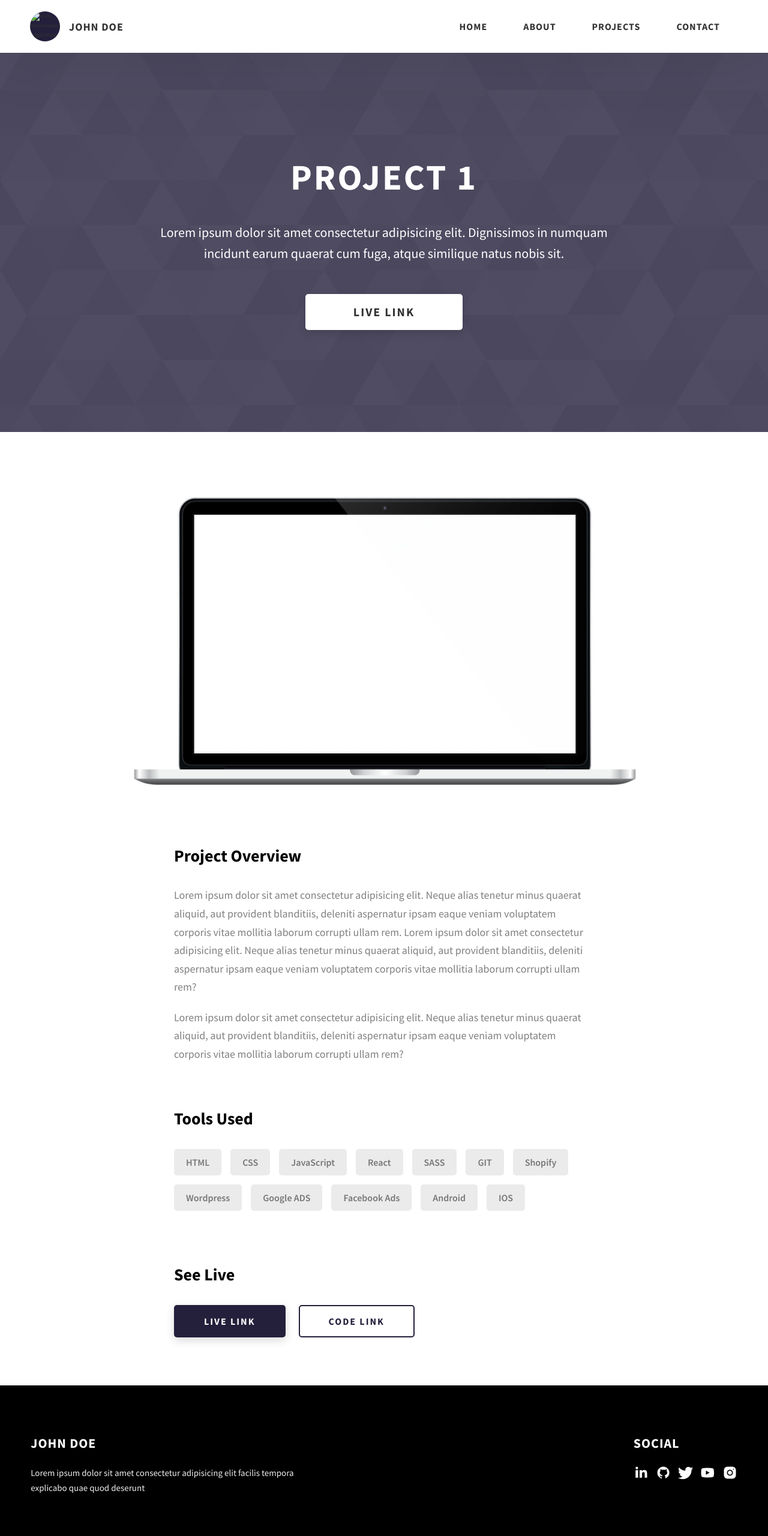
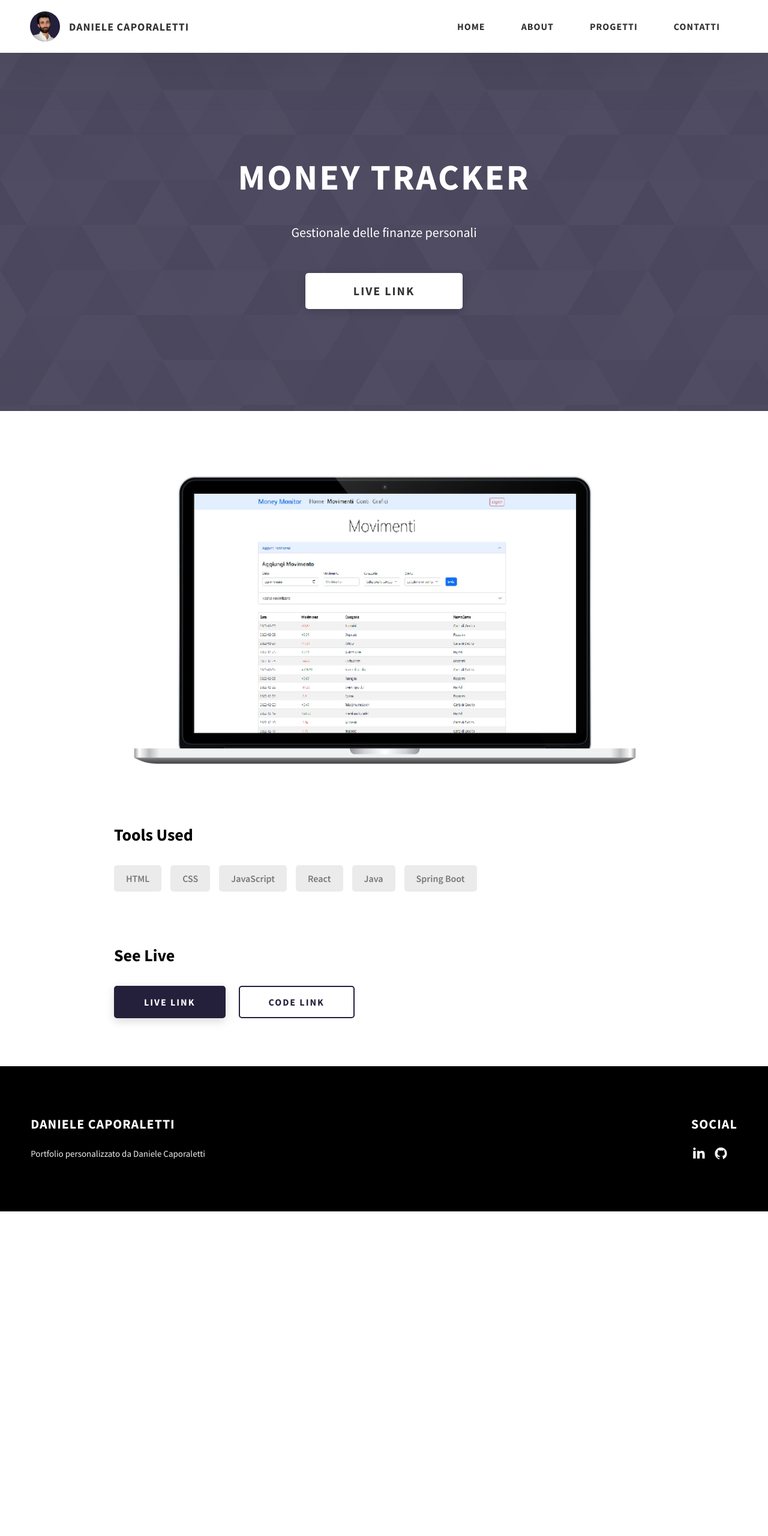
Before and after one commit to danielecaporaletti/portfolio-web, a website: page project-1.html in a window 1280 px wide. Shown: the top 2560 px of the page at 60% size. After the commit the page ends 2019 px from the top, so only its background shows below. Drawn offline with Linux system fonts and the light colour scheme.

Commit message:
aggiunto i progetti

```diff
--- a/project-1.html
+++ b/project-1.html
@@ -4,7 +4,7 @@
     <meta charset="UTF-8" />
     <meta name="viewport" content="width=device-width, initial-scale=1.0" />
     <meta http-equiv="X-UA-Compatible" content="ie=edge" />
-    <title>Case Study of Project 1</title>
+    <title>Case Study of Money Tracker</title>
     <meta name="description" content="Case study page of Project" />
 
     <link rel="stylesheet" href="css/style.css" />
@@ -22,12 +22,12 @@
         <div class="header__logo-container">
           <div class="header__logo-img-cont">
             <img
-              src="./assets/png/john-doe.png"
+              src="./assets/png/daniele-caporaletti.png"
               alt="Ram Maheshwari Logo Image"
               class="header__logo-img"
             />
           </div>
-          <span class="header__logo-sub">John Doe</span>
+          <span class="header__logo-sub">Daniele Caporaletti</span>
         </div>
         <div class="header__main">
           <ul class="header__links">
@@ -39,11 +39,11 @@
             </li>
             <li class="header__link-wrapper">
               <a href="./index.html#projects" class="header__link">
-                Projects
+                Progetti
               </a>
             </li>
             <li class="header__link-wrapper">
-              <a href="./index.html#contact" class="header__link"> Contact </a>
+              <a href="./index.html#contact" class="header__link"> Contatti </a>
             </li>
           </ul>
           <div class="header__main-ham-menu-cont">
@@ -72,11 +72,11 @@
             </li>
 
             <li class="header__sm-menu-link">
-              <a href="./index.html#projects"> Projects </a>
+              <a href="./index.html#projects"> Progetti </a>
             </li>
 
             <li class="header__sm-menu-link">
-              <a href="./index.html#contact"> Contact </a>
+              <a href="./index.html#contact"> Contatti </a>
             </li>
           </ul>
         </div>
@@ -84,16 +84,14 @@
     </header>
     <section class="project-cs-hero">
       <div class="project-cs-hero__content">
-        <h1 class="heading-primary">Project 1</h1>
+        <h1 class="heading-primary">Money Tracker</h1>
         <div class="project-cs-hero__info">
           <p class="text-primary">
-            Lorem ipsum dolor sit amet consectetur adipisicing elit. Dignissimos
-            in numquam incidunt earum quaerat cum fuga, atque similique natus
-            nobis sit.
+            Gestionale delle finanze personali
           </p>
         </div>
         <div class="project-cs-hero__cta">
-          <a href="#" class="btn btn--bg" target="_blank">Live Link</a>
+          <a href="http://finanze.danielecaporaletti.it/login" class="btn btn--bg" target="_blank">Live Link</a>
         </div>
       </div>
     </section>
@@ -102,12 +100,13 @@
         <div class="project-details__content">
           <div class="project-details__showcase-img-cont">
             <img
-              src="./assets/jpeg/project-mockup-example.jpeg"
+              src="./assets/jpeg/project-finanze-personali.jpg"
               alt="Project Image"
               class="project-details__showcase-img"
             />
           </div>
           <div class="project-details__content-main">
+            <!--
             <div class="project-details__desc">
               <h3 class="project-details__content-title">Project Overview</h3>
               <p class="project-details__desc-para">
@@ -126,6 +125,7 @@
                 deleniti aspernatur ipsam eaque veniam voluptatem corporis vitae
                 mollitia laborum corrupti ullam rem?
               </p>
+            -->
             </div>
             <div class="project-details__tools-used">
               <h3 class="project-details__content-title">Tools Used</h3>
@@ -134,26 +134,20 @@
                 <div class="skills__skill">CSS</div>
                 <div class="skills__skill">JavaScript</div>
                 <div class="skills__skill">React</div>
-                <div class="skills__skill">SASS</div>
-                <div class="skills__skill">GIT</div>
-                <div class="skills__skill">Shopify</div>
-                <div class="skills__skill">Wordpress</div>
-                <div class="skills__skill">Google ADS</div>
-                <div class="skills__skill">Facebook Ads</div>
-                <div class="skills__skill">Android</div>
-                <div class="skills__skill">IOS</div>
+                <div class="skills__skill">Java</div>
+                <div class="skills__skill">Spring Boot</div>
               </div>
             </div>
             <div class="project-details__links">
               <h3 class="project-details__content-title">See Live</h3>
               <a
-                href="#"
+                href="http://finanze.danielecaporaletti.it/login"
                 class="btn btn--med btn--theme project-details__links-btn"
                 target="_blank"
                 >Live Link</a
               >
               <a
-                href="#"
+                href="https://github.com/danielecaporaletti/FinanzeMonitor"
                 class="btn btn--med btn--theme-inv project-details__links-btn"
                 target="_blank"
                 >Code Link</a
@@ -171,58 +165,30 @@
               <span>Social</span>
             </h2>
             <div class="main-footer__social-cont">
-              <a target="_blank" rel="noreferrer" href="#">
+              <a target="_blank" rel="noreferrer" href="https://www.linkedin.com/in/daniele-caporaletti-86a509224">
                 <img
                   class="main-footer__icon"
                   src="./assets/png/linkedin-ico.png"
                   alt="icon"
                 />
               </a>
-              <a target="_blank" rel="noreferrer" href="#">
+              <a target="_blank" rel="noreferrer" href="https://github.com/danielecaporaletti">
                 <img
                   class="main-footer__icon"
                   src="./assets/png/github-ico.png"
                   alt="icon"
                 />
               </a>
-              <a target="_blank" rel="noreferrer" href="#">
-                <img
-                  class="main-footer__icon"
-                  src="./assets/png/twitter-ico.png"
-                  alt="icon"
-                />
-              </a>
-              <a target="_blank" rel="noreferrer" href="#">
-                <img
-                  class="main-footer__icon"
-                  src="./assets/png/yt-ico.png"
-                  alt="icon"
-                />
-              </a>
-              <a target="_blank" rel="noreferrer" href="#">
-                <img
-                  class="main-footer__icon main-footer__icon--mr-none"
-                  src="./assets/png/insta-ico.png"
-                  alt="icon"
-                />
-              </a>
             </div>
           </div>
           <div class="main-footer__row main-footer__row-2">
-            <h4 class="heading heading-sm text-lt">John Doe</h4>
+            <h4 class="heading heading-sm text-lt">Daniele Caporaletti</h4>
             <p class="main-footer__short-desc">
-              Lorem ipsum dolor sit amet consectetur adipisicing elit facilis
-              tempora explicabo quae quod deserunt
+              Portfolio personalizzato da Daniele Caporaletti
             </p>
           </div>
         </div>
 
-        <div class="main-footer__lower">
-          &copy; Copyright 2021. Made by
-          <a rel="noreferrer" target="_blank" href="https://rammaheshwari.com"
-            >Ram Maheshwari</a
-          >
-        </div>
       </div>
     </footer>
     <script src="./index.js"></script>
```
Also changed, not shown: index.html (+16 -45 lines), project-2.html (+18 -54 lines), assets/jpeg/project-finanze-personali.jpg (added), assets/jpeg/project-neworktimes-clone.jpg (added).
